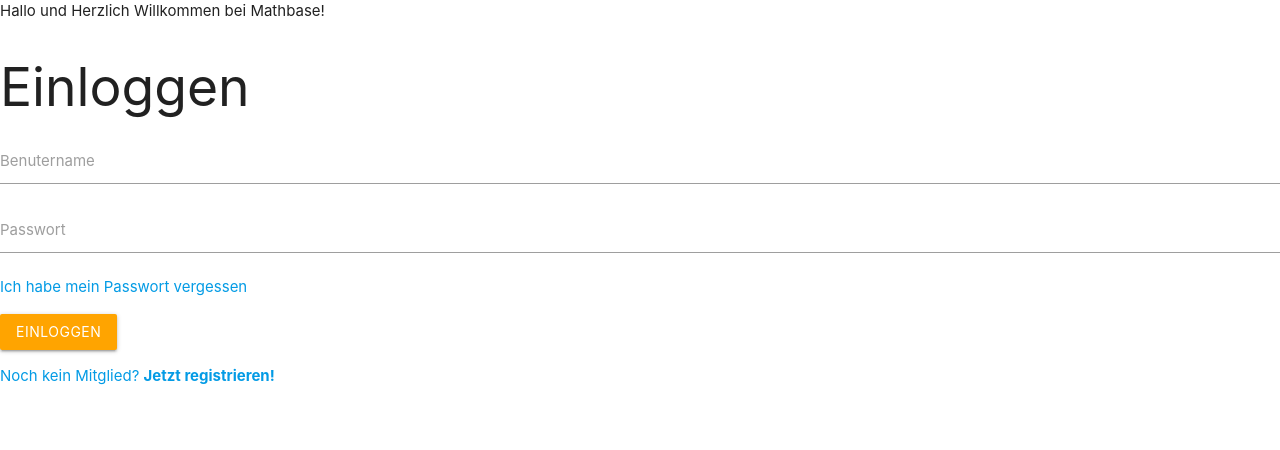
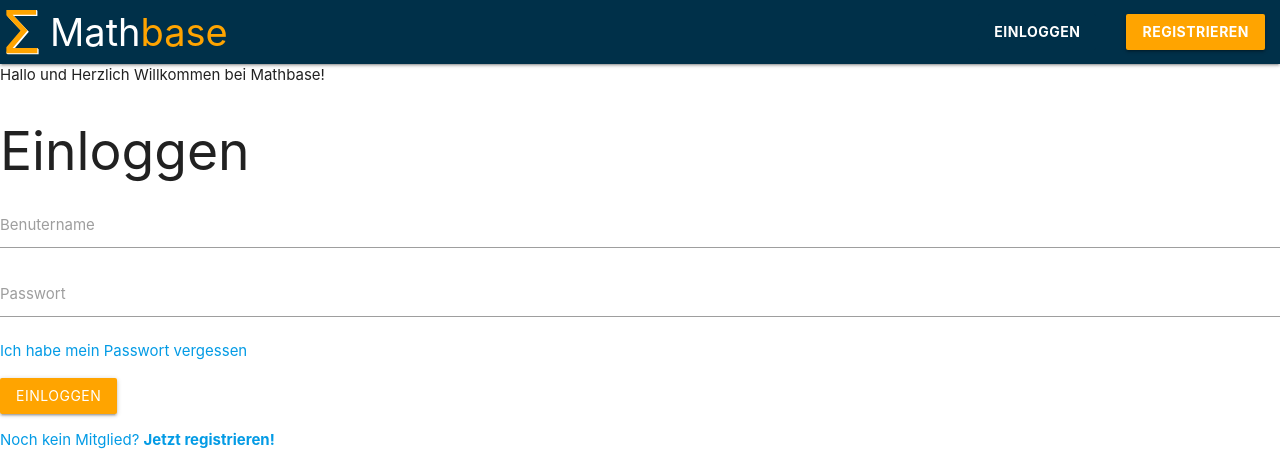
Before and after one commit to Mavv3006/mathbase, a PHP site: page / in a window 1280 px wide. Shown: the top 450 px of the page. Run offline with PHP 8.4, Linux system fonts and the light colour scheme.

Commit message:
created header

```diff
--- /dev/null
+++ b/css/header.css
@@ -0,0 +1,38 @@
+#nav-mobile{
+    font-weight: bold;
+}
+
+.logo-wrapper{
+    display: inline-block;
+    height: 100%;
+}
+
+#header-logo{
+    height: 45px;
+    position: absolute;
+    top: 50%;
+    transform: translateY(-50%);
+}
+
+.logo-text{
+    margin-left: 50px;
+    font-size: 38px;
+}
+
+#mb-two{
+    color: #ffa400;
+}
+
+#login-button{
+    background-color: #003049;
+    box-shadow: none;
+}
+
+.avatar{
+    height: 36px;
+    width: 36px;
+    border-radius: 36px;
+    margin-top: 14px;
+    margin-right: 20px;
+    background-color: white;
+}
--- /dev/null
+++ b/html/header.php
@@ -0,0 +1,28 @@
+<link rel="stylesheet" href="/css/header.css"/>
+<nav>
+    <div class="nav-wrapper">
+        <a href="#" class="brand-logo logo-wrapper">
+            <img id="header-logo" src="/assets/logo/logo.svg"/>
+            <div class="logo-text">
+                Math<span id="mb-two">base</span>
+            </div>
+        </a>
+        <ul id="nav-mobile" class="right hide-on-med-and-down">
+            <?php
+            if(true){
+            ?>
+                <li><a class="waves-effect btn" id="login-button">Einloggen</a></li>
+                <li><a class="waves-effect waves-light btn">Registrieren</a></li>
+            <?php
+            }else{
+            ?>
+                <li><a class="waves-effect waves-light btn">Aufgabe erstellen</a></li>
+                <li id="avatar">
+                    <a class="avatar"></a>
+                </li>
+            <?php
+            }
+            ?>
+        </ul>
+    </div>
+</nav>
--- a/index.php
+++ b/index.php
@@ -4,6 +4,7 @@
 ?>
 
 <body>
+<?php include 'html/header.php'; ?>
 Hallo und Herzlich Willkommen bei Mathbase!
 
 <?php include 'html/forms/login.php';?>
```
